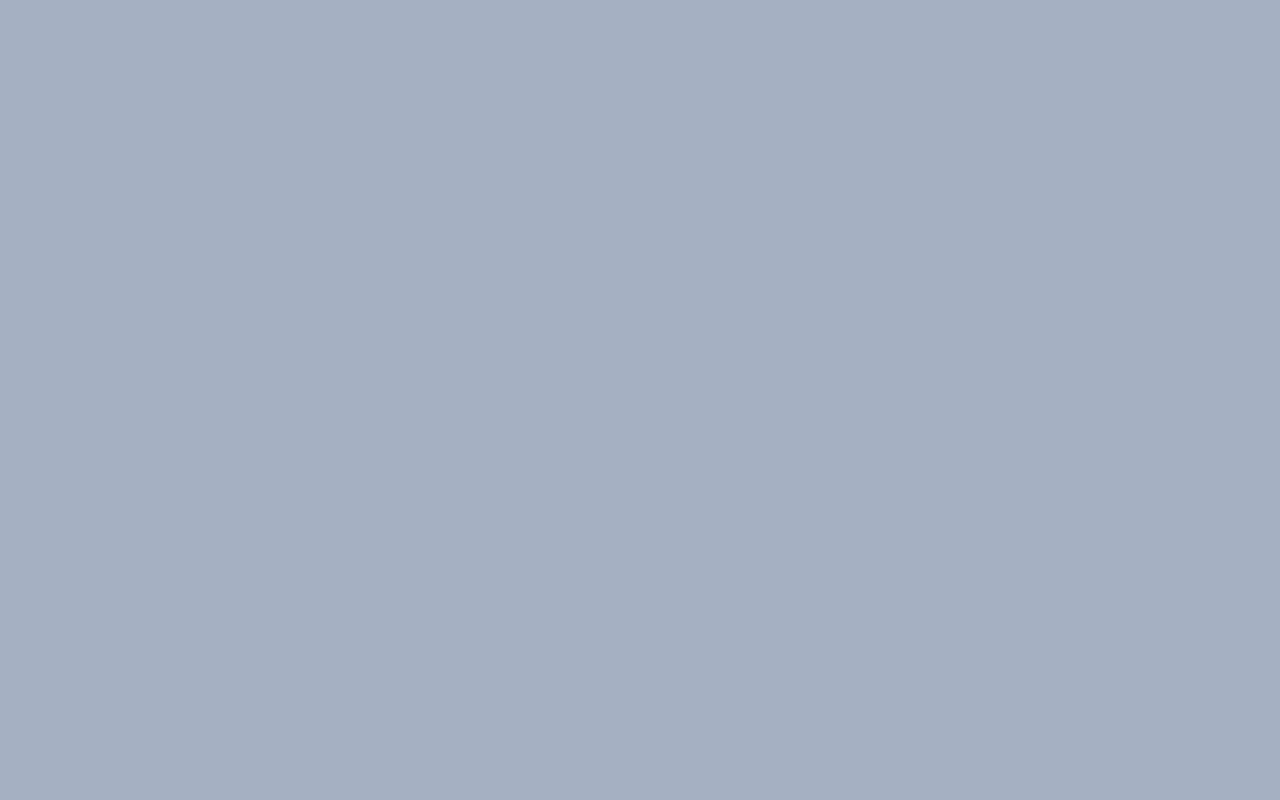
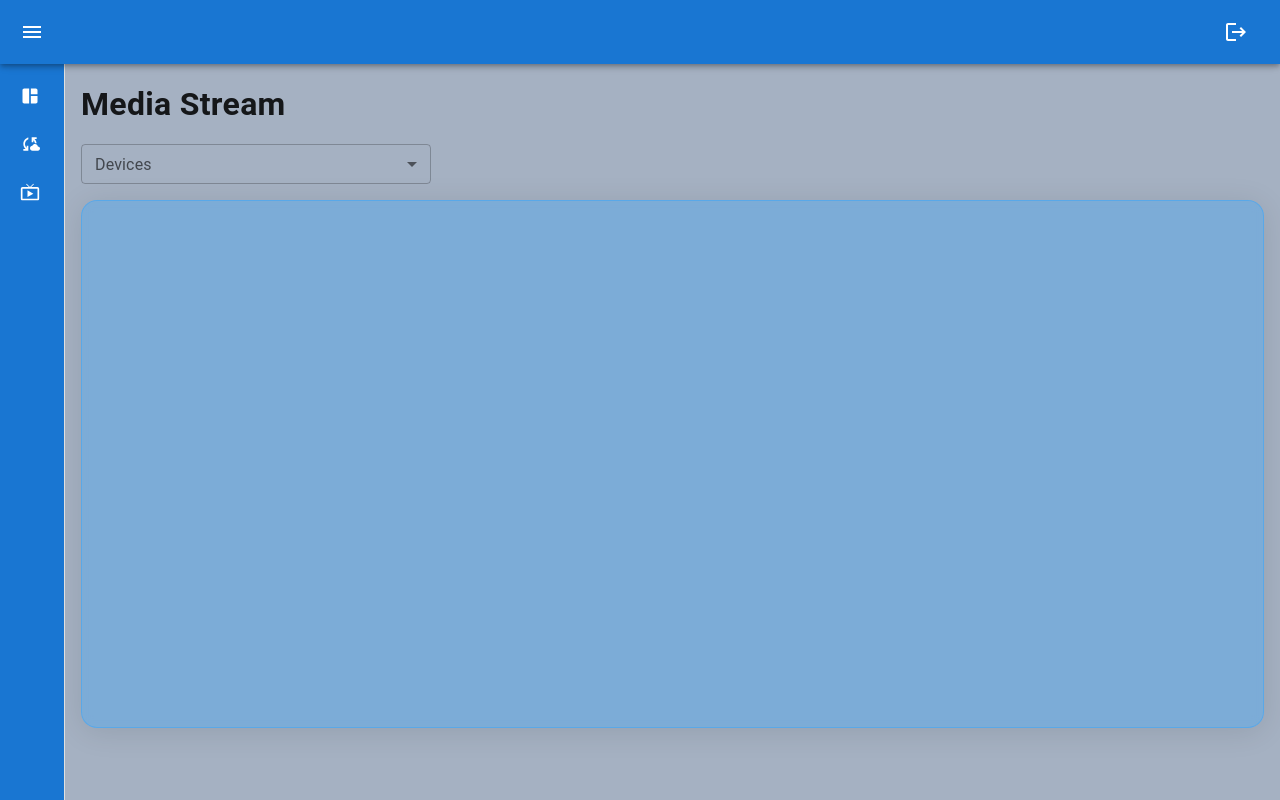
Before and after one commit to Arman-Piliposyan/SunnySchoolReact1, a React app: page /Stream in a window 1280 px wide. Before the commit this address had no page. Built offline with nearby package versions, Linux system fonts and the light colour scheme; sample sign-in values are in the browser's storage.

Commit message:
create Media Stream page

```diff
--- a/src/DATA/db.json
+++ b/src/DATA/db.json
@@ -7,5 +7,11 @@
       "token": "2555405e-d6b4-4d4d-8c68-e955af108caa"
     }
   ],
-  "posts": []
+  "posts": [
+    {
+      "title": "fjgh",
+      "body": "fgjfg",
+      "id": 2
+    }
+  ]
 }
--- a/src/components/App/index.tsx
+++ b/src/components/App/index.tsx
@@ -12,6 +12,7 @@ import { PrivateRoute } from '../PrivateRoute';
 import { PublicRoute } from '../PublicRoute';
 import { SignUp } from '../../pages/SignUp';
 import { SignIn } from '../../pages/SignIn';
+import { Stream } from '../../pages/Stream';
 import { Layout } from '../Layout';
 
 const App = () => {
@@ -38,6 +39,7 @@ const App = () => {
               element={<LeeAlgorithmVisualization />}
               path="lee-algorithm"
             />
+            <Route element={<Stream />} path="Stream" />
           </Route>
         </Routes>
       </Router>
--- a/src/components/Layout/constants.tsx
+++ b/src/components/Layout/constants.tsx
@@ -1,5 +1,6 @@
 import SpaceDashboardIcon from '@mui/icons-material/SpaceDashboard';
 import CloudSyncIcon from '@mui/icons-material/CloudSync';
+import LiveTvIcon from '@mui/icons-material/LiveTv';
 import React from 'react';
 
 export const DrawerMenu = [
@@ -15,4 +16,10 @@ export const DrawerMenu = [
     name: 'Lee Algorithm',
     id: '1',
   },
+  {
+    icon: <LiveTvIcon sx={{ fontSize: '20px' }} />,
+    route: '/stream',
+    name: 'Stream',
+    id: '1',
+  },
 ];
--- /dev/null
+++ b/src/pages/Stream/DeviceSelectionComponent.tsx
@@ -0,0 +1,40 @@
+// DeviceSelectionComponent.tsx
+import {
+  SelectChangeEvent,
+  FormControl,
+  InputLabel,
+  MenuItem,
+  Select,
+} from '@mui/material';
+import React from 'react';
+
+interface DeviceSelectionComponentProps {
+  onSelectDevice: (deviceId: string) => void;
+  devices: MediaDeviceInfo[];
+}
+
+export const DeviceSelectionComponent: React.FC<
+  DeviceSelectionComponentProps
+> = ({ onSelectDevice, devices }) => {
+  const handleChange = (event: SelectChangeEvent<string>) => {
+    onSelectDevice(event.target.value);
+  };
+
+  return (
+    <FormControl sx={{ width: '350px' }} size="small">
+      <InputLabel id="demo-simple-select-label">Devices</InputLabel>
+      <Select
+        labelId="demo-simple-select-label"
+        id="demo-simple-select"
+        onChange={handleChange}
+        label="Devices"
+      >
+        {devices.map((device) => (
+          <MenuItem value={device.deviceId} key={device.deviceId}>
+            {device.label}
+          </MenuItem>
+        ))}
+      </Select>
+    </FormControl>
+  );
+};
--- /dev/null
+++ b/src/pages/Stream/MediaStreamManager.ts
@@ -0,0 +1,22 @@
+// MediaStreamManager.ts
+export async function getMediaStream(deviceId?: string): Promise<MediaStream> {
+  const constraints: MediaStreamConstraints = {
+    video: true,
+    audio: true,
+  };
+
+  // if (deviceId) {
+  //   constraints.video = { deviceId: { exact: deviceId } };
+  //   constraints.audio = { deviceId: { exact: deviceId } };
+  // }
+
+  return navigator.mediaDevices.getUserMedia(constraints);
+}
+
+export async function getMediaDevices(): Promise<MediaDeviceInfo[]> {
+  const devices = await navigator.mediaDevices.enumerateDevices();
+
+  return devices.filter(
+    (device) => device.kind === 'videoinput' || device.kind === 'audioinput',
+  );
+}
--- /dev/null
+++ b/src/pages/Stream/StreamComponent.tsx
@@ -0,0 +1,33 @@
+// StreamComponent.tsx
+import React, { useEffect, useRef } from 'react';
+
+interface StreamComponentProps {
+  stream: MediaStream | null;
+}
+
+const StreamComponent: React.FC<StreamComponentProps> = ({ stream }) => {
+  const videoRef = useRef<HTMLVideoElement>(null);
+
+  useEffect(() => {
+    if (videoRef.current && stream) {
+      videoRef.current.srcObject = stream;
+    }
+  }, [stream]);
+
+  return (
+    <video
+      style={{
+        border: '1px solid rgba(66, 165, 245, 0.59)',
+        boxShadow: ' 0 4px 30px rgba(0, 0, 0, 0.1)',
+        background: 'rgba(66, 165, 245, 0.41)',
+        backdropFilter: 'blur(5.4px)',
+        borderRadius: '16px',
+        height: '75%',
+      }}
+      ref={videoRef}
+      autoPlay
+    />
+  );
+};
+
+export default StreamComponent;
--- /dev/null
+++ b/src/pages/Stream/index.tsx
@@ -0,0 +1,50 @@
+import { useDispatch, useSelector } from 'react-redux';
+// App.tsx
+import React, { useEffect, useState } from 'react';
+import { Typography, Box } from '@mui/material';
+
+import { devicesSelector } from '../../store/device-slice/device-selectors';
+import { getMediaDevices, getMediaStream } from './MediaStreamManager';
+import { DeviceSelectionComponent } from './DeviceSelectionComponent';
+import { setDevices } from '../../store/device-slice';
+import StreamComponent from './StreamComponent';
+
+export const Stream: React.FC = () => {
+  const [stream, setStream] = useState<MediaStream | null>(null);
+  const devices = useSelector(devicesSelector);
+  const dispatch = useDispatch();
+
+  const handleDeviceChange = async (deviceId: string) => {
+    const newStream = await getMediaStream(deviceId);
+    setStream(newStream);
+  };
+
+  useEffect(() => {
+    const fetchDevices = async () => {
+      const availableDevices = await getMediaDevices();
+      dispatch(setDevices(availableDevices));
+    };
+    fetchDevices();
+  }, [dispatch]);
+
+  return (
+    <Box
+      sx={{
+        flexDirection: 'column',
+        display: 'flex',
+        height: '100%',
+        width: '100%',
+        gap: '16px',
+      }}
+    >
+      <Typography fontWeight={700} fontSize={32}>
+        Media Stream
+      </Typography>
+      <DeviceSelectionComponent
+        onSelectDevice={handleDeviceChange}
+        devices={devices}
+      />
+      <StreamComponent stream={stream} />
+    </Box>
+  );
+};
--- /dev/null
+++ b/src/store/device-slice/device-selectors.ts
@@ -0,0 +1,10 @@
+import { createSelector } from '@reduxjs/toolkit';
+
+import { RootStateType } from '..';
+
+const devicesRootSelector = (state: RootStateType) => state.device;
+
+export const devicesSelector = createSelector(
+  devicesRootSelector,
+  (devices) => devices.devices,
+);
--- /dev/null
+++ b/src/store/device-slice/index.ts
@@ -0,0 +1,28 @@
+// deviceSlice.ts
+import { PayloadAction, createSlice } from '@reduxjs/toolkit';
+
+import { RootStateType } from '..';
+
+interface DeviceState {
+  devices: MediaDeviceInfo[];
+}
+
+const initialState: DeviceState = {
+  devices: [],
+};
+
+const deviceSlice = createSlice({
+  reducers: {
+    setDevices: (state, action: PayloadAction<MediaDeviceInfo[]>) => {
+      state.devices = action.payload;
+    },
+  },
+  name: 'device',
+  initialState,
+});
+
+export const { setDevices } = deviceSlice.actions;
+
+export const selectDevices = (state: RootStateType) => state.device.devices;
+
+export default deviceSlice.reducer;
--- a/src/store/index.ts
+++ b/src/store/index.ts
@@ -3,10 +3,12 @@ import { useDispatch } from 'react-redux';
 
 import signInSlice from './signIn-slice';
 import signUpSlice from './signUp-slice';
+import deviceSlice from './device-slice';
 import postsSlice from './posts-slice';
 
 export const store = configureStore({
   reducer: {
+    device: deviceSlice,
     signUp: signUpSlice,
     signIn: signInSlice,
     posts: postsSlice,
```
